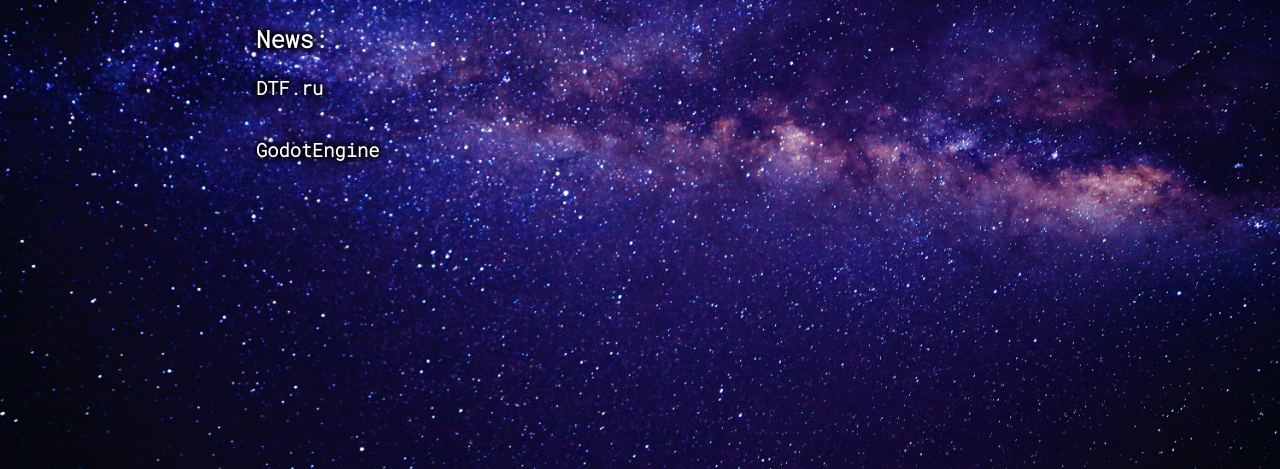
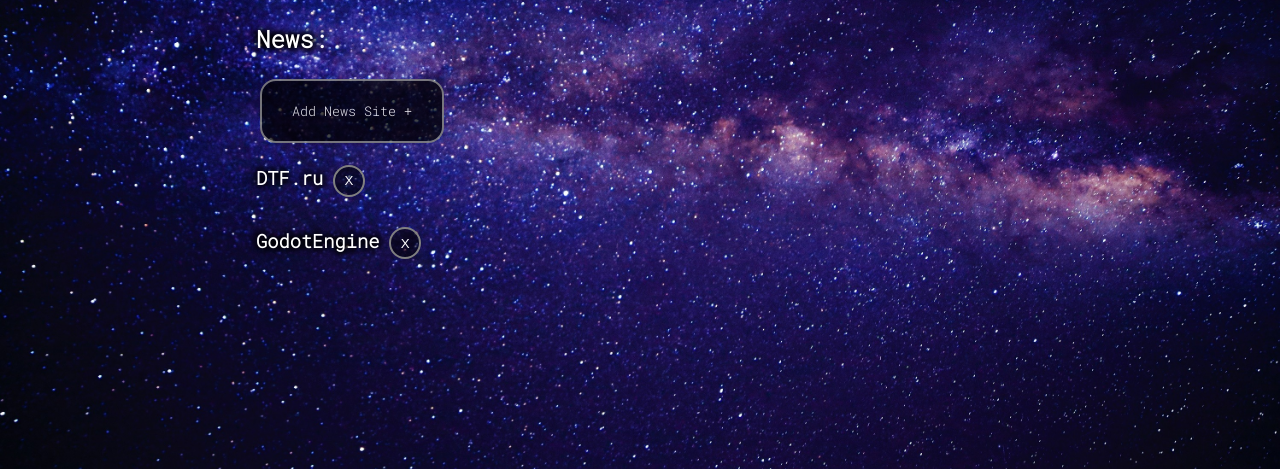
Before and after one commit to VladikVT/StartPage, a Django app: page / in a window 1280 px wide. Shown: the part 331-800 px from the top of the page. Run offline with Django 4.2, Linux system fonts and the light colour scheme; data comes from the database, SQL or seed files in the repository; both versions use the stored data as it was after the commit; data that the repository does not hold is empty.

Commit message:
Add add-del news funcs
Add add news menu, del news button, sites priority

```diff
--- a/StartPage/main/models.py
+++ b/StartPage/main/models.py
@@ -7,8 +7,10 @@ class NewsSite(models.Model):
 	nameTag = models.CharField("Name Tag", max_length=50)
 	linkClass = models.CharField("Link Class", max_length=50)
 	linkTag = models.CharField("Link Tag", max_length=50)
+	priority = models.IntegerField("Site Priority", default=0, blank=True)
 
 class FavSite(models.Model):
-    siteName = models.CharField("Site Name", max_length=50)
-    url = models.TextField("Site URL")
-    img = models.TextField("Site Img", blank=True)
+	siteName = models.CharField("Site Name", max_length=50)
+	url = models.TextField("Site URL")
+	img = models.TextField("Site Img", blank=True)
+	priority = models.IntegerField("Site Priority", default=0, blank=True)
--- a/StartPage/main/urls.py
+++ b/StartPage/main/urls.py
@@ -7,5 +7,7 @@ app_name = 'main'
 urlpatterns = [
 	path('', views.index, name = 'index'),
 	path('add_fav_site', views.addFavSite, name = 'addFavSite'),
-	path('<int:siteID>/del_fav_site', views.delFavSite, name = 'delFavSite')
+	path('<int:siteID>/del_fav_site', views.delFavSite, name = 'delFavSite'),
+	path('add_news_site', views.addNewsSite, name = 'addNewsSite'),
+	path('<str:siteName>/del_news_site', views.delNewsSite, name = 'delNewsSite')
 ]
--- a/StartPage/main/views.py
+++ b/StartPage/main/views.py
@@ -9,24 +9,46 @@ import requests as req
 
 # Create your views here.
 def index(request):
-    favSites = FavSite.objects.order_by("id")
+    favSites = FavSite.objects.order_by("-priority")
 
-    articles = NewsSite.objects.order_by("id")
+    articles = NewsSite.objects.order_by("-priority")
     completeArticles = []
 
     for i in articles:
-        a = getArticles(siteName=i.siteName, url=i.url, nameClass=i.nameClass, nameTag=i.nameTag, linkClass=i.linkClass, linkTag=i.linkTag)
+        a = getArticles(siteName=i.siteName, url=i.url,
+						nameClass=i.nameClass,
+						nameTag=i.nameTag,
+						linkClass=i.linkClass,
+						linkTag=i.linkTag)
         completeArticles.append(a)
 
     return render(request, "index.html", {'articles': completeArticles, 'favSites': favSites})
 
 def addFavSite(request):
 	fs = FavSite.objects.order_by("id")
-	fs.create(siteName = request.POST.get("siteName", False), url = request.POST.get("url", False), img = request.POST.get("img", False))
+	fs.create(siteName = request.POST.get("siteName", False),
+				url = request.POST.get("url", False),
+				img = request.POST.get("img", False),
+				priority = request.POST.get("priority", 0))
 	return HttpResponseRedirect(reverse("main:index"))
 
 def delFavSite(request, siteID):
 	FavSite.objects.get(id = siteID).delete()
+	return HttpResponseRedirect(reverse("main:index"))
+
+def addNewsSite(request):
+	ns = NewsSite.objects.order_by("id")
+	ns.create(siteName = request.POST.get("siteName", False),
+				url = request.POST.get("url", False),
+				nameClass = request.POST.get("nameClass", False),
+				nameTag = request.POST.get("nameTag", False),
+				linkClass = request.POST.get("linkClass", False),
+				linkTag = request.POST.get("linkTag", False),
+				priority = request.POST.get("priority", 0))
+	return HttpResponseRedirect(reverse("main:index"))
+
+def delNewsSite(request, siteName):
+	NewsSite.objects.get(siteName = siteName).delete()
 	return HttpResponseRedirect(reverse("main:index"))
 
 def getArticles(siteName, url, nameClass, nameTag, linkClass, linkTag):
--- a/StartPage/static/css/style.css
+++ b/StartPage/static/css/style.css
@@ -16,7 +16,16 @@ main {
 	display: table;
 }
 
-#shadow {
+#shadow-afs {
+	display: none;
+	background-color: rgba(0, 0, 0, 0.5);
+	position: absolute;
+	width: 100%;
+	height: 100%;
+	top: 0; left: 0; bottom: 0; right: 0;
+}
+
+#shadow-ans {
 	display: none;
 	background-color: rgba(0, 0, 0, 0.5);
 	position: absolute;
@@ -92,7 +101,7 @@ main {
 	color: white;
 	justify-content: center;
 	align-items: center;
-	height: 112px;
+	height: 64px;
 	font-family: 'Roboto Mono', monospace;
 }
 
@@ -160,13 +169,13 @@ main {
 	background-color: #000000;
 }
 
-#add-fav-site-menu {
+.add-menu {
 	display: none;
 	margin: auto;
 	position: absolute;
 	top: 0; left: 0; bottom: 0; right: 0;
 	width: 450px;
-	height: 350px;
+	height: 400px;
 	background-color: white;
 	z-index: 2;
 	background-color: #02000a;
@@ -190,12 +199,12 @@ main {
 	margin: 8px;
 }
 
-#add-fav-site-menu form {
+.add-menu form {
 	width: 100%;
 	height: 100%;
 }
 
-#add-fav-site-menu-form {
+.add-menu-form {
 	display: flex;
 	align-items: center;
 	width: initial;
@@ -223,7 +232,7 @@ main {
 	font-family: 'Roboto Mono', monospace;
 }
 
-#add-fav-site-menu-form input[type="submit"] {
+.add-menu-form input[type="submit"] {
 	height: 32px;
 	background-color: #000000de;
 	border-radius: 16px;
@@ -245,6 +254,10 @@ main {
 				0 -4px 4px #000;
 }
 
+#news form {
+	display: inline-block;
+}
+
 .article-section {
 	display: grid;
 	max-width: max-content;
@@ -257,6 +270,7 @@ main {
 				0 4px 4px #000,
 				-4px 0 4px #000,
 				0 -4px 4px #000;
+	display: inline-block;
 }
 
 .article-link {
@@ -293,4 +307,15 @@ main {
 	z-index: 1 !important;
 }
 
+.del-news-site-button {
+	height: 32px;
+	width: 32px;
+	background-color: #00000086;
+	border-radius: 16px;
+	border-color: rgba(128, 128, 128, 255);
+	color: white;
+	border-width: 2px;
+	border-style: solid;
+}
+
 /* NEWS */
--- a/StartPage/static/js/script.js
+++ b/StartPage/static/js/script.js
@@ -1,10 +1,14 @@
-let shadow = document.getElementById("shadow")
+let shadowAFS = document.getElementById("shadow-afs")
+let shadowANS = document.getElementById("shadow-ans")
 
 let searchText = document.getElementById("search-text")
 let urlExample = "https://yandex.ru/search/?text="
 
-let addFavSiteMenu = document.getElementById("add-fav-site-menu")
+let addFavSiteMenu = document.querySelector("#add-fav-sites-menu")
 let AFSMtoggle = -1
+
+let addNewsSiteMenu = document.querySelector("#add-news-sites-menu")
+let ANSMtoggle = -1
 
 function search() {
 	if (searchText.value != "") {
@@ -16,9 +20,20 @@ function addFavSite() {
 	AFSMtoggle *= -1
 	if (AFSMtoggle == 1) {
 		addFavSiteMenu.style.display = "block"
-		shadow.style.display = "block"
+		shadowAFS.style.display = "block"
 	} else if (AFSMtoggle == -1) {
 		addFavSiteMenu.style.display = "none"
-		shadow.style.display = "none"
+		shadowAFS.style.display = "none"
 	}
 }
+
+function addNewsSite() {
+	ANSMtoggle *= -1
+	if (ANSMtoggle == 1) {
+		addNewsSiteMenu.style.display = "block"
+		shadowANS.style.display = "block"
+	} else if (ANSMtoggle == -1) {
+		addNewsSiteMenu.style.display = "none"
+		shadowANS.style.display = "none"
+	}
+}
--- a/StartPage/templates/index.html
+++ b/StartPage/templates/index.html
@@ -55,11 +55,11 @@
 				<button id="fav-sites-button" class="fav-site-plate" onclick="addFavSite();">Add Site +</button>
 				</div>
 			</div>
-			<div id="add-fav-site-menu">
+			<div class="add-menu" id="add-fav-sites-menu">
 				<button id="fav-sites-close-button" onclick="addFavSite();">X</button>
 				<form action="{% url 'main:addFavSite' %}" method="post" autocomplete="off">
 					{% csrf_token %}
-					<div id="add-fav-site-menu-form">
+					<div class="add-menu-form">
 						<h3>Add site:</h3>
 						<div class="menu-text-field">
 							<label for="siteName">Site Name*: </label>
@@ -73,6 +73,10 @@
 							<label for="img">Site IMG: </label>
 							<input type="text" name="img">
 						</div>
+						<div class="menu-text-field">
+							<label for="priority">Site priority: </label>
+							<input type="number" step="1" name="priority">
+						</div>
 						<div>
 							<input type="submit" value="Add site">
 						</div>
@@ -83,8 +87,15 @@
 		<!-- \/ News \/ -->
 			<div id="news">
 				<h2>News:</h2>
+				<div class="article-section">
+					<button id="fav-sites-button" class="fav-site-plate" onclick="addNewsSite();">Add News Site +</button>
+				</div>
 				{% for i in articles %}
 					<h3 class="site-name">{{ i|index:2 }}</h3>
+					<form action="{% url 'main:delNewsSite' siteName=i|index:2 %}" method="post">
+						{% csrf_token %}
+						<input class="del-news-site-button" type="submit" value="X">
+					</form>
 					<div class="article-section">
 						{% for j in i|index:forloop.counter0|length|times %}
 							<a class="article-link" href="{{ i|index:0|index:j }}">
@@ -96,8 +107,45 @@
 					</div>
 				{% endfor %}
 			</div>
+			<div class="add-menu" id="add-news-sites-menu">
+				<button id="fav-sites-close-button" onclick="addNewsSite();">X</button>
+				<form action="{% url 'main:addNewsSite' %}" method="post" autocomplete="off">
+					{% csrf_token %}
+					<div class="add-menu-form">
+						<h3>Add news site:</h3>
+						<div class="menu-text-field">
+							<label for="siteName">Site Name*: </label>
+							<input type="text" name="siteName" required>
+						</div>
+						<div class="menu-text-field">
+							<label for="url">Site URL*: </label>
+							<input type="text" name="url" required>
+						</div>
+						<div class="menu-text-field">
+							<label for="nameClass">Name class*: </label>
+							<input type="text" name="nameClass">
+						</div>
+						<div class="menu-text-field">
+							<label for="nameTag">Name tag*: </label>
+							<input type="text" name="nameTag">
+						</div>
+						<div class="menu-text-field">
+							<label for="linkClass">link class*: </label>
+							<input type="text" name="linkClass">
+						</div>
+						<div class="menu-text-field">
+							<label for="linkTag">link tag*: </label>
+							<input type="text" name="linkTag">
+						</div>
+						<div>
+							<input type="submit" value="Add site">
+						</div>
+					</div>
+				</form>
+			</div>
 		<!-- /\ News /\ -->
-			<button id="shadow" onclick="addFavSite();"></button>
+			<button id="shadow-afs" onclick="addFavSite();"></button>
+			<button id="shadow-ans" onclick="addNewsSite();"></button>
 		</main>
 		<script src="/static/js/script.js"></script>
 	</body>
```
Also changed, not shown: StartPage/db.sqlite3, StartPage/main/migrations/0004_favsite_priority_newssite_priority.py (added).
